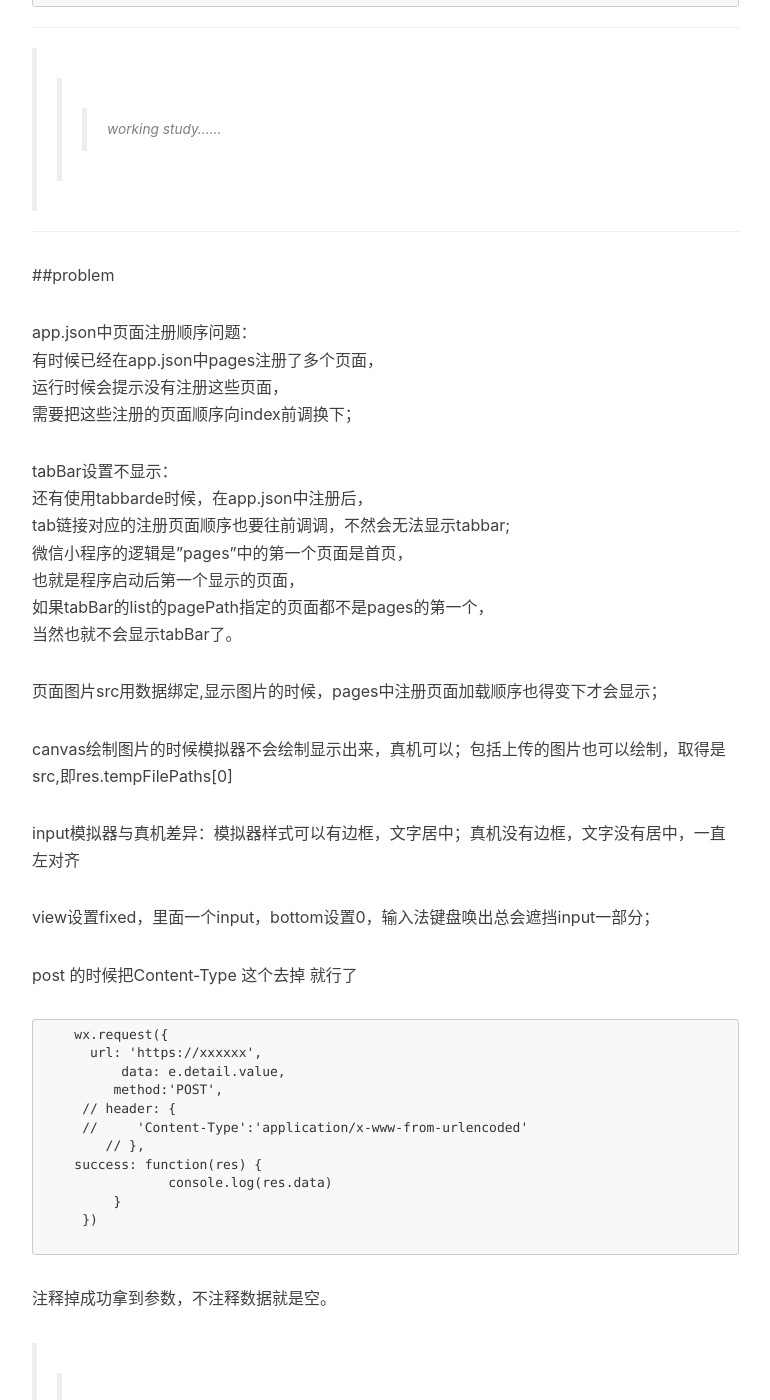
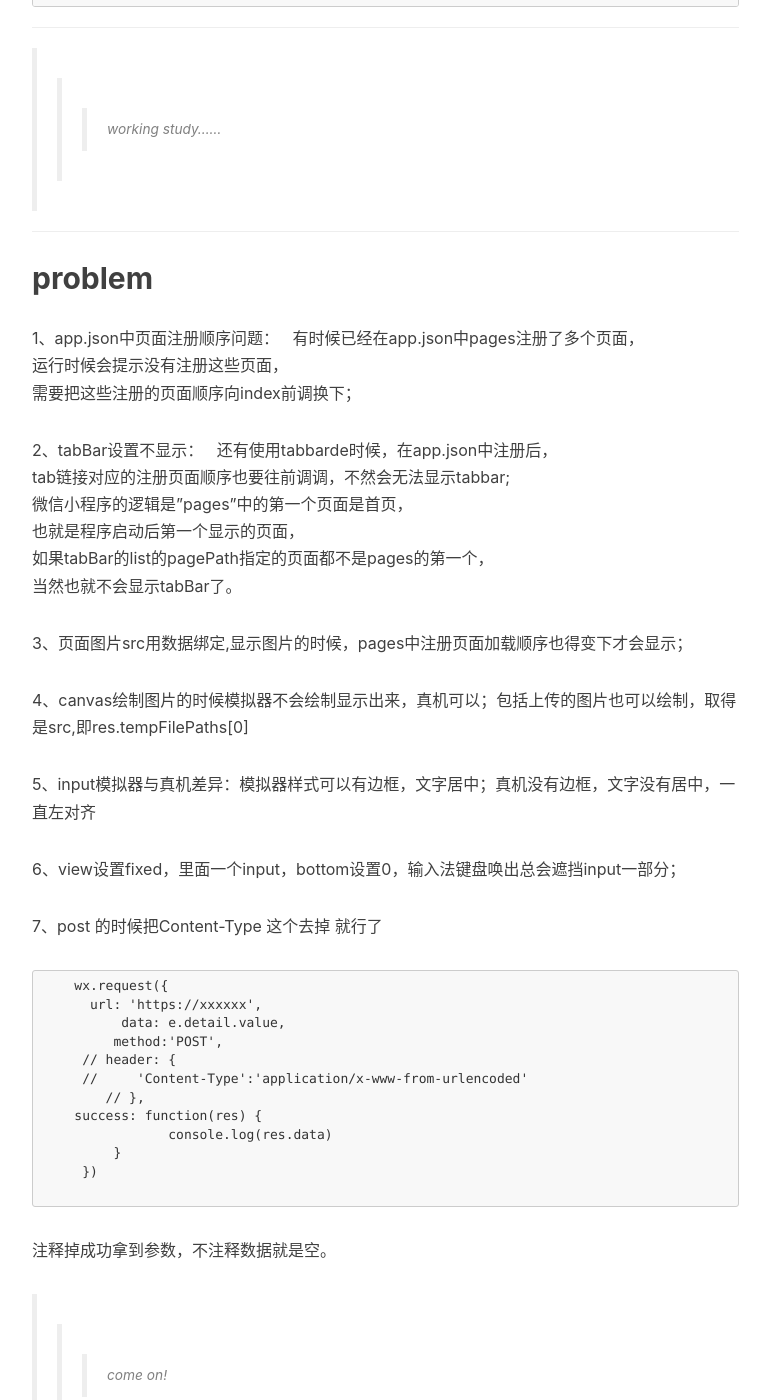
Before and after one commit to fairyly/myblog, a Jekyll site: the page built from _posts/2016-10-29-wx-app-dev.markdown, in a window 1280 px wide and 1400 px high, scrolled down 4411 px. Shown: the whole window, without its empty margins (233-1003 px from the left). Built offline with Jekyll 4.4.1, drawn with Linux system fonts in a browser that asks for light colours; nearby versions of some CDN libraries; comment, search, counter and statistics services are not loaded.

Commit message:
Update 2016-10-29-wx-app-dev.markdown

````diff
--- a/_posts/2016-10-29-wx-app-dev.markdown
+++ b/_posts/2016-10-29-wx-app-dev.markdown
@@ -215,15 +215,15 @@
 
 ---
 
-##problem
+## problem
 
 
-app.json中页面注册顺序问题：
+1、app.json中页面注册顺序问题：
     有时候已经在app.json中pages注册了多个页面，
     运行时候会提示没有注册这些页面，
     需要把这些注册的页面顺序向index前调换下；
 
-tabBar设置不显示：
+2、tabBar设置不显示：
     还有使用tabbarde时候，在app.json中注册后，
     tab链接对应的注册页面顺序也要往前调调，不然会无法显示tabbar;
     微信小程序的逻辑是"pages"中的第一个页面是首页，
@@ -231,16 +231,16 @@
     如果tabBar的list的pagePath指定的页面都不是pages的第一个，
     当然也就不会显示tabBar了。
 
-页面图片src用数据绑定,显示图片的时候，pages中注册页面加载顺序也得变下才会显示；
+3、页面图片src用数据绑定,显示图片的时候，pages中注册页面加载顺序也得变下才会显示；
 
-canvas绘制图片的时候模拟器不会绘制显示出来，真机可以；包括上传的图片也可以绘制，取得是src,即res.tempFilePaths[0]
+4、canvas绘制图片的时候模拟器不会绘制显示出来，真机可以；包括上传的图片也可以绘制，取得是src,即res.tempFilePaths[0]
 
-input模拟器与真机差异：模拟器样式可以有边框，文字居中；真机没有边框，文字没有居中，一直左对齐
+5、input模拟器与真机差异：模拟器样式可以有边框，文字居中；真机没有边框，文字没有居中，一直左对齐
 
-view设置fixed，里面一个input，bottom设置0，输入法键盘唤出总会遮挡input一部分；
+6、view设置fixed，里面一个input，bottom设置0，输入法键盘唤出总会遮挡input一部分；
 
 
-post 的时候把Content-Type 这个去掉 就行了
+7、post 的时候把Content-Type 这个去掉 就行了
 
 ```
     wx.request({
````
